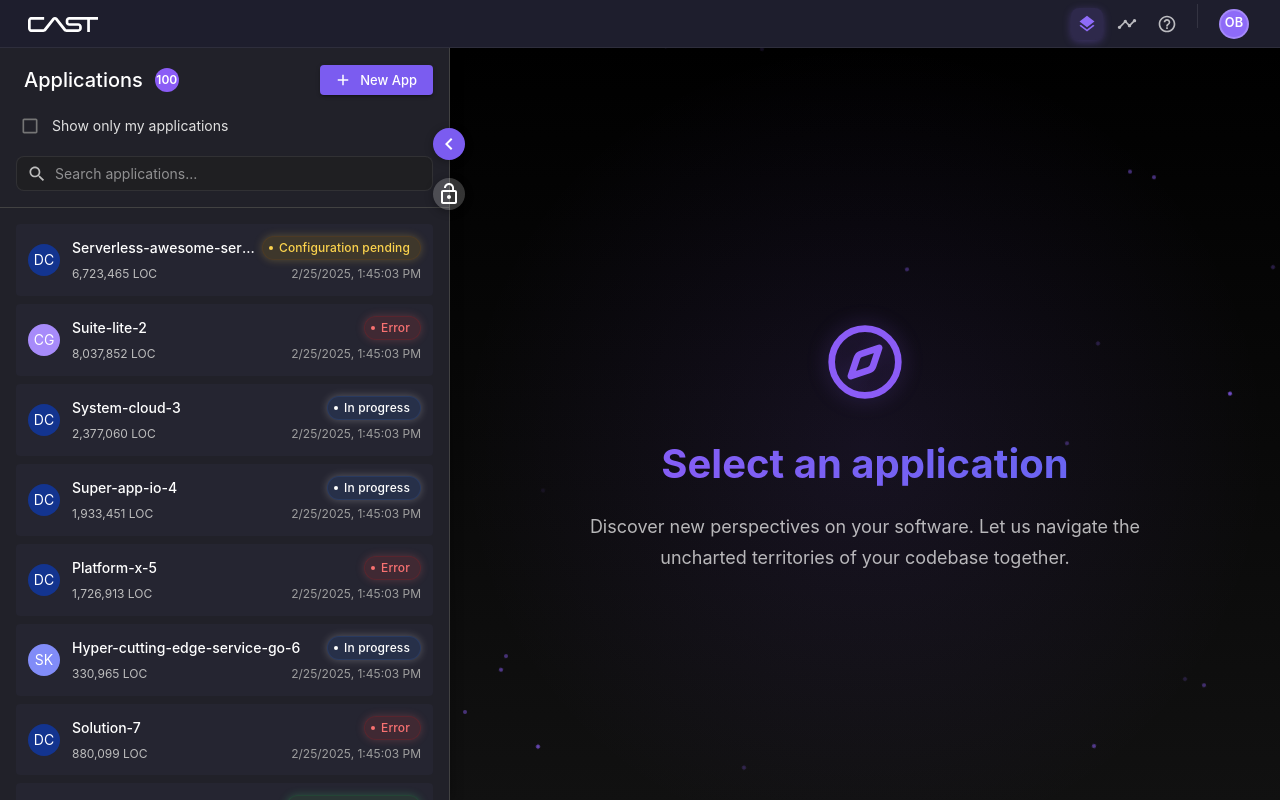
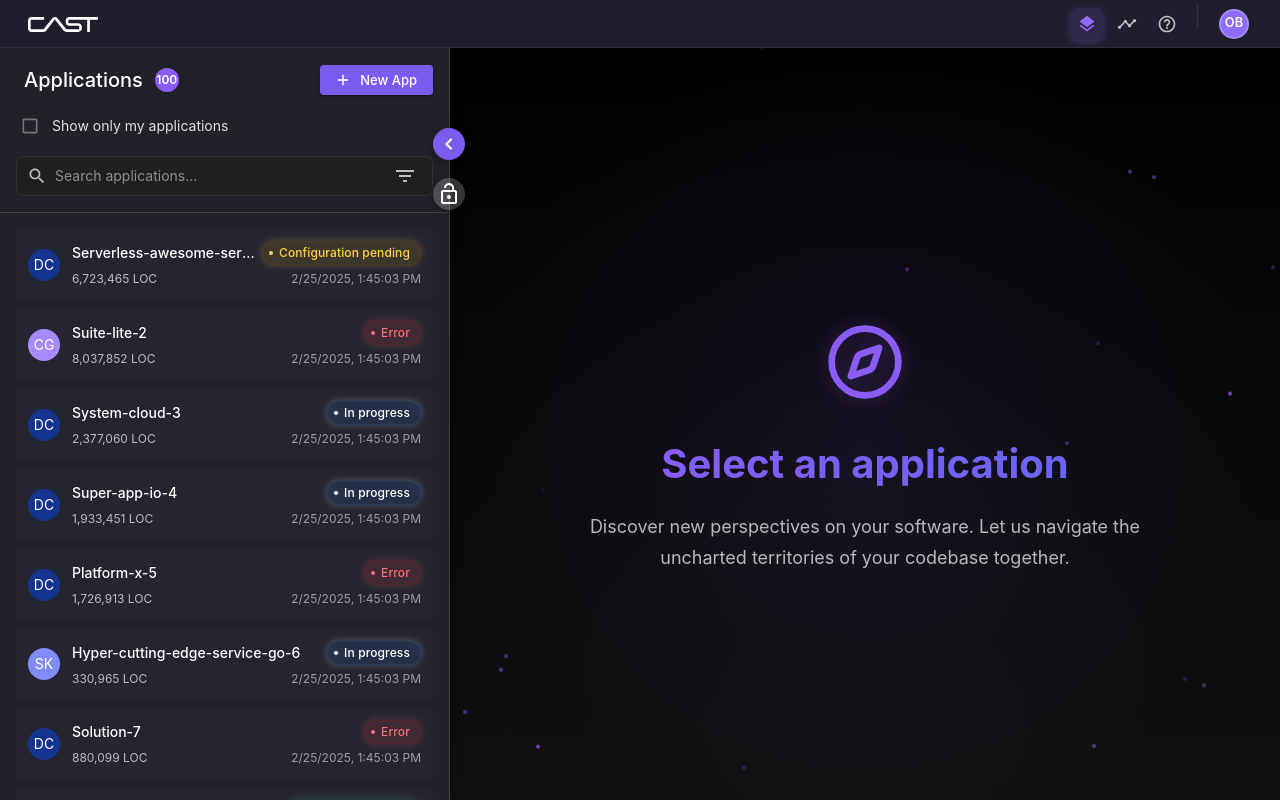
Before and after one commit to athenalobo/IC-landing-page, a React (Vite) app: page / in a window 1280 px wide. Built offline with nearby package versions, Linux system fonts and the light colour scheme.

Commit message:
progress

```diff
--- a/src/components/ApplicationList.jsx
+++ b/src/components/ApplicationList.jsx
@@ -1,4 +1,4 @@
-import React, { useState, useMemo, useEffect } from 'react';
+import React, { useState, useMemo, useEffect, useRef } from 'react';
 import {
   Checkbox,
   Avatar,
@@ -10,7 +10,10 @@ import {
   styled,
   Tooltip,
   IconButton,
-  capitalize
+  capitalize,
+  Popper,
+  ClickAwayListener,
+  Paper
 } from '@mui/material';
 import {
   Add,
@@ -18,7 +21,8 @@ import {
   ChevronLeft,
   ChevronRight,
   Lock,
-  LockOpen
+  LockOpen,
+  FilterList
 } from '@mui/icons-material';
 import { keyframes } from '@mui/system';
 import { Compass } from 'lucide-react';
@@ -242,6 +246,38 @@ const CollapsedToggleButton = styled(IconButton)(({ theme }) => ({
     transform: 'scale(0.95)',
   }
 }));
+
+// New styled components for filter dropdown
+const FilterOption = styled(Box)(({ theme, selected, color }) => ({
+  padding: '8px 12px',
+  fontSize: '0.875rem',
+  cursor: 'pointer',
+  display: 'flex',
+  alignItems: 'center',
+  transition: 'all 0.15s ease',
+  position: 'relative',
+  color: selected ? color : 'rgba(255, 255, 255, 0.7)',
+  fontWeight: selected ? 500 : 400,
+  backgroundColor: selected ? 'rgba(30, 30, 30, 0.6)' : 'transparent',
+  borderLeft: selected ? `3px solid ${color}` : '3px solid transparent',
+  '&:hover': {
+    backgroundColor: 'rgba(255, 255, 255, 0.05)',
+  }
+}));
+
+const FilterDropdown = styled(Paper)(({ theme }) => ({
+  background: 'rgba(25, 25, 35, 0.95)',
+  borderRadius: '8px',
+  backdropFilter: 'blur(12px)',
+  boxShadow: '0 4px 20px rgba(0, 0, 0, 0.3), 0 0 0 1px rgba(255, 255, 255, 0.1)',
+  padding: '4px 0',
+  overflow: 'hidden',
+  maxWidth: '220px',
+  width: '100%',
+  animation: `${fadeIn} 0.2s ease-out`,
+  zIndex: 1400,
+}));
+
 const ApplicationList = ({
   applications = [],
   selectedApp,
@@ -252,12 +288,25 @@ const ApplicationList = ({
   const [searchQuery, setSearchQuery] = useState('');
   const [showOnlyMine, setShowOnlyMine] = useState(false);
   const [isDialogOpen, setIsDialogOpen] = useState(false);
+  const [statusFilter, setStatusFilter] = useState('all');
+  const [filterAnchorEl, setFilterAnchorEl] = useState(null);
 
   // State for panel collapsing
   const [isExpanded, setIsExpanded] = useState(true);
   const [isLocked, setIsLocked] = useState(false);
 
+  // Reference for filter button
+  const filterButtonRef = useRef(null);
 
+  // Status filter options with their respective colors
+  const statusFilters = [
+    { value: 'all', label: 'All', color: '#8b5cf6' },
+    { value: 'analysis complete', label: 'Analysis Complete', color: '#4ade80' },
+    { value: 'profiling complete', label: 'Profiling Complete', color: '#60a5fa' },
+    { value: 'configuration pending', label: 'Configuration Pending', color: '#fcd34d' },
+    { value: 'error', label: 'Error', color: '#f87171' },
+    { value: 'in progress', label: 'In Progress', color: '#ffffff' },
+  ];
 
   // In ApplicationList.jsx
   useEffect(() => {
@@ -269,7 +318,6 @@ useEffect(() => {
     }
   }, [selectedApp, isLocked, preventAutoCollapse, shouldCollapseAfterLoading]);
 
-
   // If we're in loading state, ensure the panel is expanded
   useEffect(() => {
     if (preventAutoCollapse && !isExpanded) {
@@ -277,13 +325,25 @@ useEffect(() => {
     }
   }, [preventAutoCollapse]);
 
-
   const handleToggleClick = () => {
     setIsExpanded(!isExpanded);
   };
 
   const handleLockClick = () => {
     setIsLocked(!isLocked);
+  };
+
+  const handleFilterClick = (event) => {
+    setFilterAnchorEl(filterAnchorEl ? null : event.currentTarget);
+  };
+
+  const handleFilterClose = () => {
+    setFilterAnchorEl(null);
+  };
+
+  const handleStatusFilterChange = (status) => {
+    setStatusFilter(status);
+    handleFilterClose();
   };
 
 const filteredApps = useMemo(() => {
@@ -300,21 +360,27 @@ useEffect(() => {
         ? app.ownerName === "Olivier Bonsignour"
         : true;
 
-      return nameMatches && isMyApp;
+      // Check if it matches the status filter
+      const statusMatches = statusFilter === 'all'
+        ? true
+        : app.status.toLowerCase() === statusFilter.toLowerCase();
+
+      return nameMatches && isMyApp && statusMatches;
     });
-  }, [applications, searchQuery, showOnlyMine]);
+  }, [applications, searchQuery, showOnlyMine, statusFilter]);
 
     const displayCount = useMemo(() => {
-    if (showOnlyMine) {
-      return applications.filter(app => app.ownerName === "Olivier Bonsignour").length;
-    }
-    return applications.length;
-  }, [applications, showOnlyMine]);
+    return filteredApps.length;
+  }, [filteredApps]);
+
+  const isFilterOpen = Boolean(filterAnchorEl);
+  const filterIconColor = statusFilter !== 'all' ?
+    statusFilters.find(f => f.value === statusFilter)?.color :
+    'grey.400';
 
   return (
     <>
       {/* Panel container */}
-
       <Box sx={{
         position: 'relative',
         width: isExpanded ? '450px' : '0px',
@@ -407,7 +473,46 @@ useEffect(() => {
                 value={searchQuery}
                 onChange={(e) => setSearchQuery(e.target.value)}
               />
+              <Tooltip title="Filter by status">
+                <IconButton
+                  ref={filterButtonRef}
+                  size="small"
+                  sx={{
+                    color: filterIconColor,
+                    transition: 'color 0.2s ease',
+                    '&:hover': {
+                      backgroundColor: 'rgba(255, 255, 255, 0.1)'
+                    }
+                  }}
+                  onClick={handleFilterClick}
+                >
+                  <FilterList />
+                </IconButton>
+              </Tooltip>
             </StyledSearchInput>
+
+            {/* Status filter dropdown */}
+            <Popper
+              open={isFilterOpen}
+              anchorEl={filterAnchorEl}
+              placement="bottom-end"
+              style={{ zIndex: 1300 }}
+            >
+              <ClickAwayListener onClickAway={handleFilterClose}>
+                <FilterDropdown>
+                  {statusFilters.map((filter) => (
+                    <FilterOption
+                      key={filter.value}
+                      selected={statusFilter === filter.value}
+                      color={filter.color}
+                      onClick={() => handleStatusFilterChange(filter.value)}
+                    >
+                      {filter.label}
+                    </FilterOption>
+                  ))}
+                </FilterDropdown>
+              </ClickAwayListener>
+            </Popper>
           </Box>
 
           <Box sx={{
```
Lines whose indentation alone changed are shown as unchanged.
